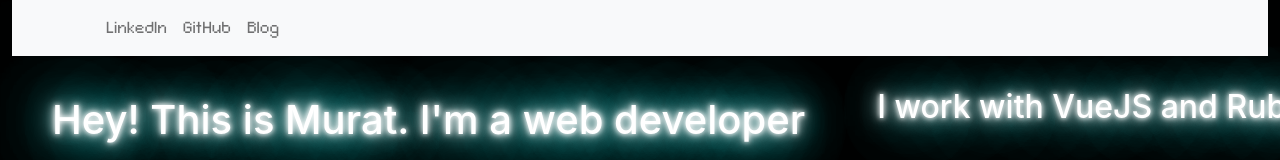
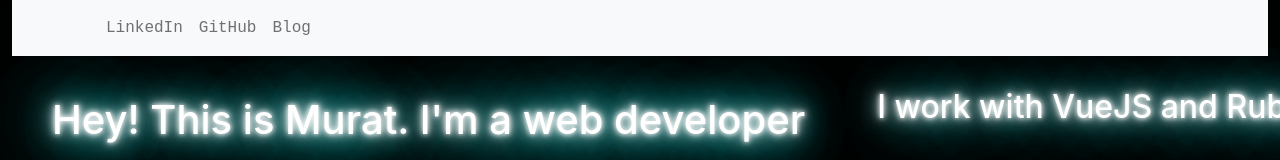
Before and after one commit to muratcan-yuksel/minimal, a React (Create React App) app: page / in a window 1280 px wide. Shown: the top 160 px of the page. Built offline with nearby package versions, Linux system fonts and the light colour scheme.

Commit message:
font change

```diff
--- a/src/style/app.css
+++ b/src/style/app.css
@@ -1,14 +1,15 @@
-@font-face {
+/* @font-face {
   font-family: "Connection";
   src: url("../fonts/ConnectionIi-2wj8.otf") format("opentype");
-}
+} */
 
 body {
   /* bence bunu 100 vh almam gerekecek */
   height: 100%;
   width: 100vw;
   margin: 0;
-  font-family: "Connection", "Times New Roman", Times, serif;
+  font-family: "Courier New", monospace, "Georgia", "Times New Roman", Times,
+    serif;
 }
 .App {
   background-color: black;
```
